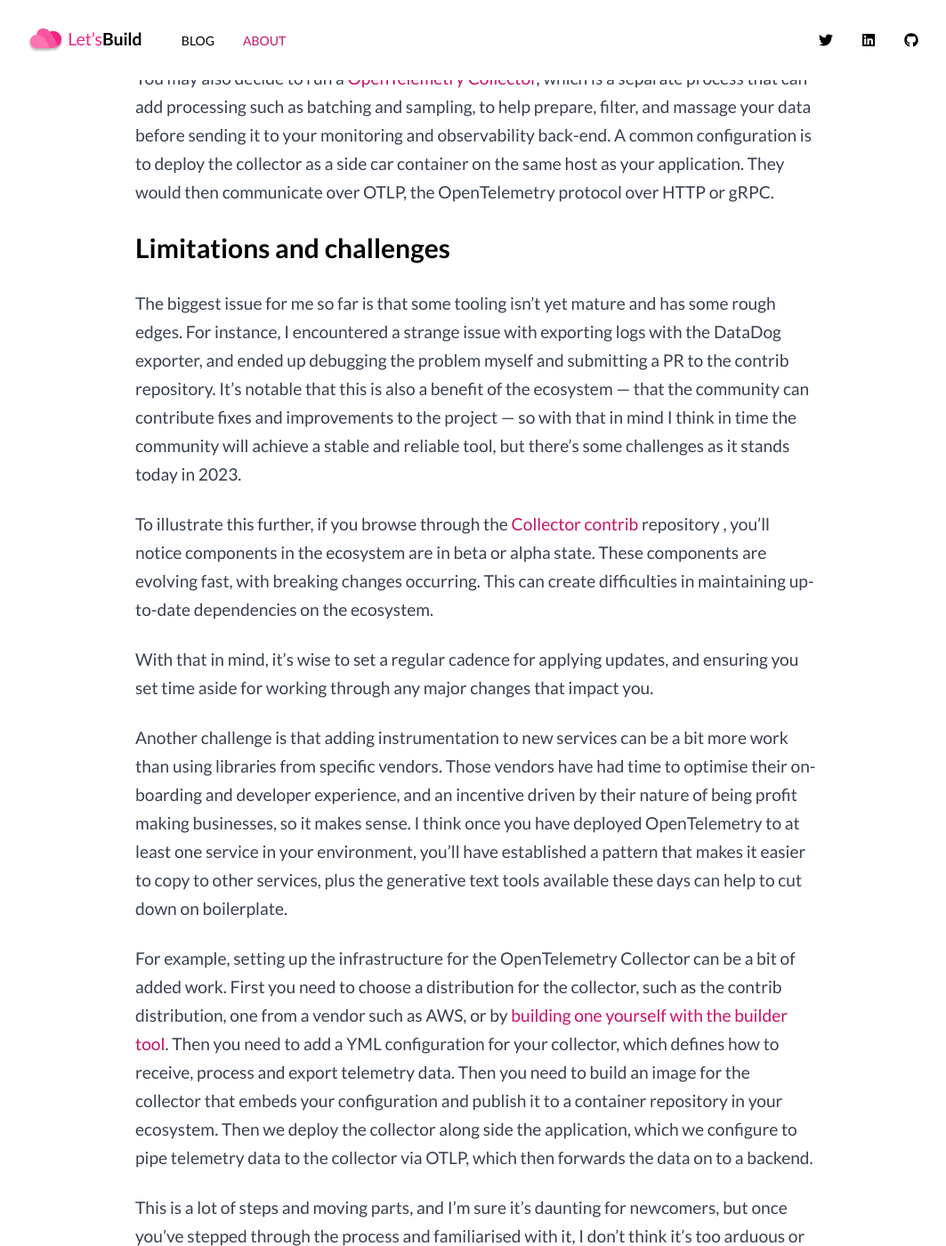
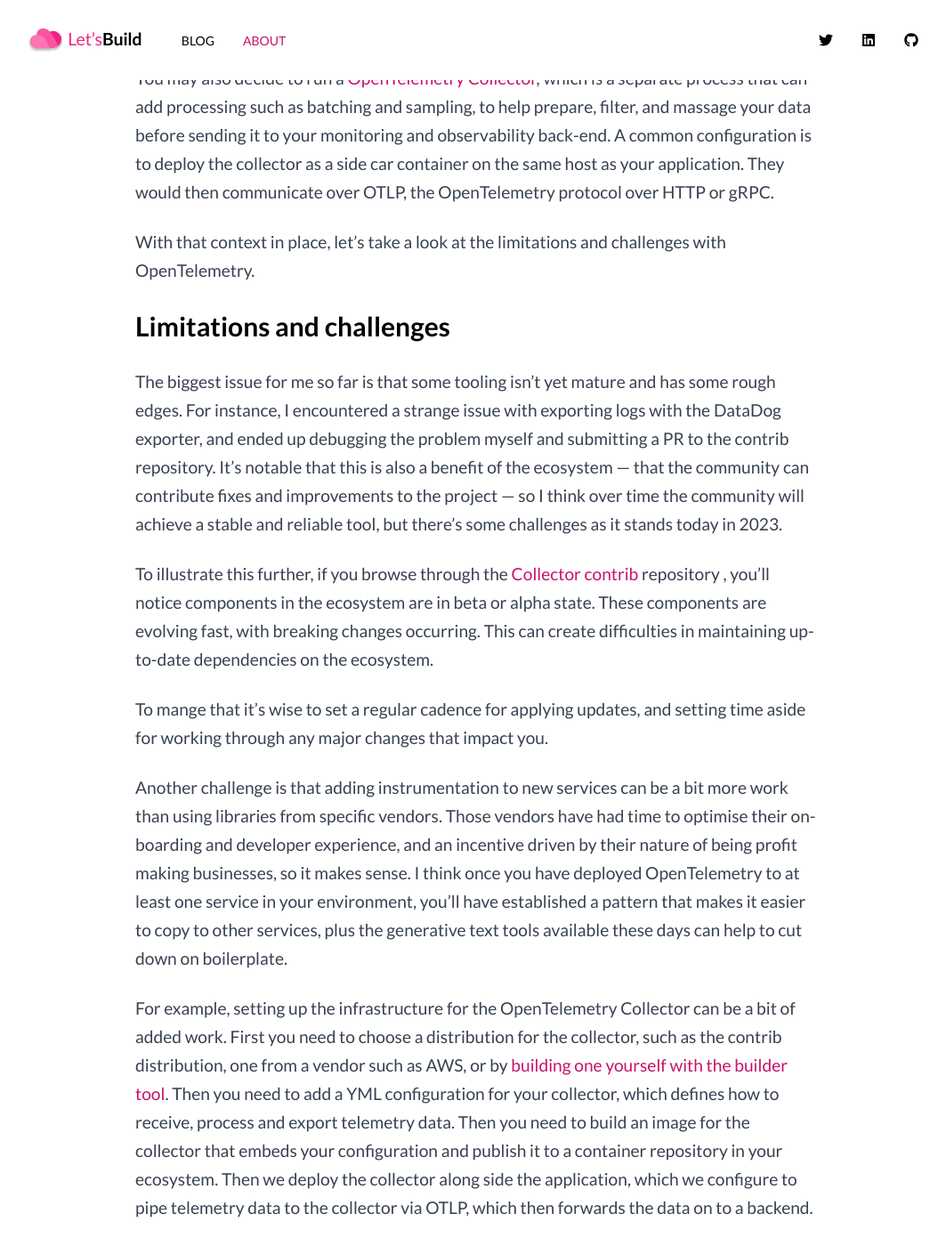
Before and after one commit to sbracegirdle/sbracegirdle.github.io, a Jekyll site: the page built from _posts/2023-03-23-opentel-thoughts.md, in a window 1280 px wide and 1400 px high, scrolled down 1303 px. Shown: the whole window at 89% size, without its empty margins (104-1167 px from the left). Built offline with Jekyll 4.4.1, drawn with Linux system fonts in a browser that asks for light colours; some of the changed text lies outside the part shown.

Commit message:
Fix; minor spelling and word fixes for opentel thoughts

```diff
--- a/_posts/2023-03-23-opentel-thoughts.md
+++ b/_posts/2023-03-23-opentel-thoughts.md
@@ -24,24 +24,25 @@
 
 You may also decide to run a [OpenTelemetry Collector](https://github.com/open-telemetry/opentelemetry-collector), which is a separate process that can add processing such as batching and sampling, to help prepare, filter, and massage your data before sending it to your monitoring and observability back-end. A common configuration is to deploy the collector as a side car container on the same host as your application. They would then communicate over OTLP, the OpenTelemetry protocol over HTTP or gRPC.
 
+With that context in place, let's take a look at the limitations and challenges with OpenTelemetry.
+
 ## Limitations and challenges
 
 <!-- > What are some limitations or challenges developers might encounter when using OpenTelemetry, and how can they overcome these obstacles? -->
 
-The biggest issue for me so far is that some tooling isn't yet mature and has some rough edges. For instance, I encountered a strange issue with exporting logs with the DataDog exporter, and ended up debugging the problem myself and submitting a PR to the contrib repository. It's notable that this is also a benefit of the ecosystem — that the community can contribute fixes and improvements to the project — so with that in mind I think in time the community will achieve a stable and reliable tool, but there's some challenges as it stands today in 2023.
+The biggest issue for me so far is that some tooling isn't yet mature and has some rough edges. For instance, I encountered a strange issue with exporting logs with the DataDog exporter, and ended up debugging the problem myself and submitting a PR to the contrib repository. It's notable that this is also a benefit of the ecosystem — that the community can contribute fixes and improvements to the project — so I think over time the community will achieve a stable and reliable tool, but there's some challenges as it stands today in 2023.
 
 To illustrate this further, if you browse through the [Collector contrib](https://github.com/open-telemetry/opentelemetry-collector-contrib) repository , you'll notice components in the ecosystem are in beta or alpha state. These components are evolving fast, with breaking changes occurring. This can create difficulties in maintaining up-to-date dependencies on the ecosystem.
 
 <!-- > With these limitations in mind, what strategies would you recommend for developers looking to stay on top of updates and improvements? -->
 
-With that in mind, it's wise to set a regular cadence for applying updates, and ensuring you set time aside for working through any major changes that impact you.
+To mange that it's wise to set a regular cadence for applying updates, and setting time aside for working through any major changes that impact you.
 
 Another challenge is that adding instrumentation to new services can be a bit more work than using libraries from specific vendors. Those vendors have had time to optimise their on-boarding and developer experience, and an incentive driven by their nature of being profit making businesses, so it makes sense. I think once you have deployed OpenTelemetry to at least one service in your environment, you'll have established a pattern that makes it easier to copy to other services, plus the generative text tools available these days can help to cut down on boilerplate.
 
 For example, setting up the infrastructure for the OpenTelemetry Collector can be a bit of added work. First you need to choose a distribution for the collector, such as the contrib distribution, one from a vendor such as AWS, or by [building one yourself with the builder tool](https://opentelemetry.io/docs/collector/custom-collector/). Then you need to add a YML configuration for your collector, which defines how to receive, process and export telemetry data. Then you need to build an image for the collector that embeds your configuration and publish it to a container repository in your ecosystem. Then we deploy the collector along side the application, which we configure to pipe telemetry data to the collector via OTLP, which then forwards the data on to a backend.
 
 This is a lot of steps and moving parts, and I'm sure it's daunting for newcomers, but once you've stepped through the process and familiarised with it, I don't think it's too arduous or complex.
-
 
 ## Highlights and strengths
 
```
Also changed, not shown: other parts of _posts/2023-03-23-opentel-thoughts.md (+1 -1 lines).
